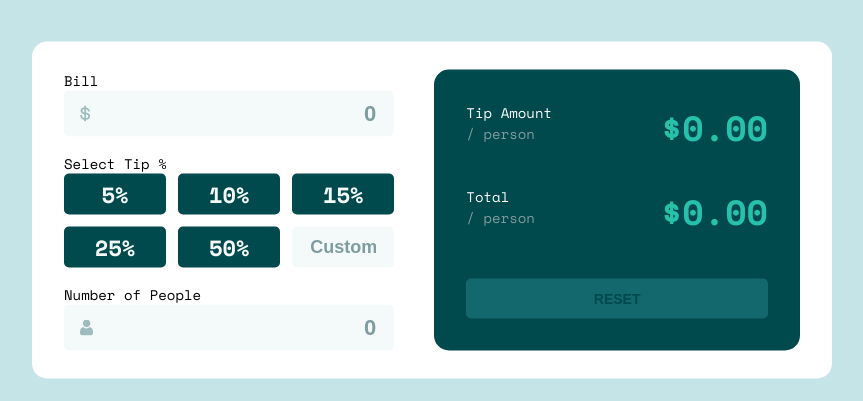
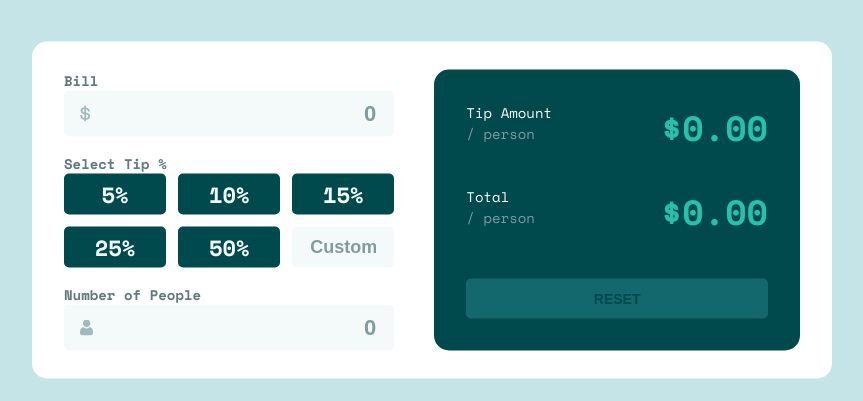
Before and after one commit to ManiacMaxo/frontend-mentor, a Svelte app in the folder tip-calculator-app-main/: page / in a window 1280 px wide. Shown: the part 190-591 px from the top of the page, without its empty margins (208-1071 px from the left). Built offline with nearby package versions, Linux system fonts and the light colour scheme.

Commit message:
[fix] label styling

```diff
--- a/tip-calculator-app-main/src/components/Inputs.svelte
+++ b/tip-calculator-app-main/src/components/Inputs.svelte
@@ -103,6 +103,11 @@
         gap: 1rem;
 
         width: 100%;
+    }
+
+    label {
+        color: var(--colors-accent-400);
+        font-weight: bold;
     }
 
     .select-wrapper {
```
